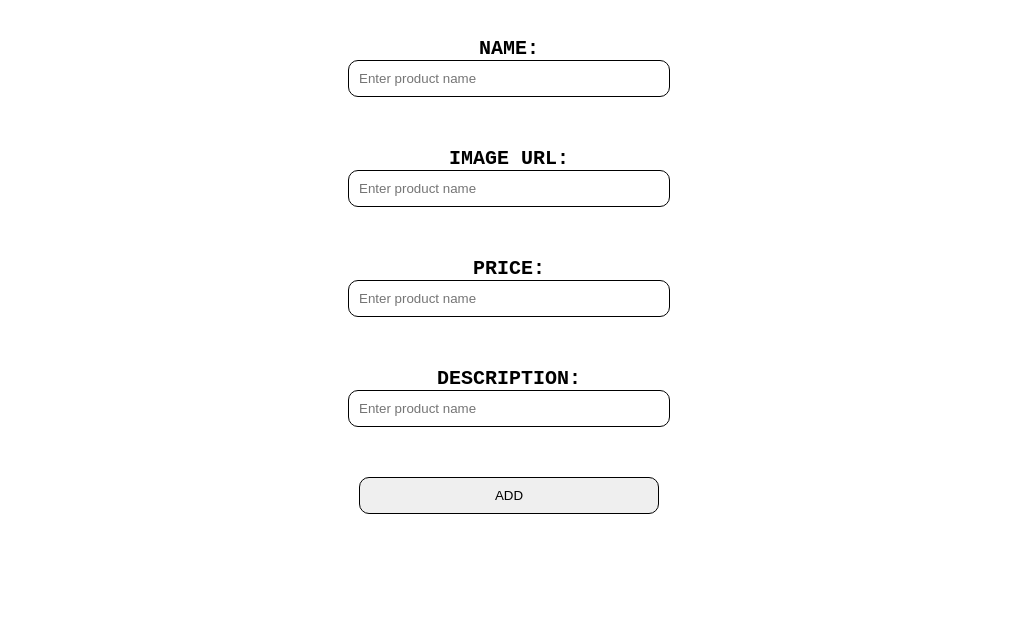
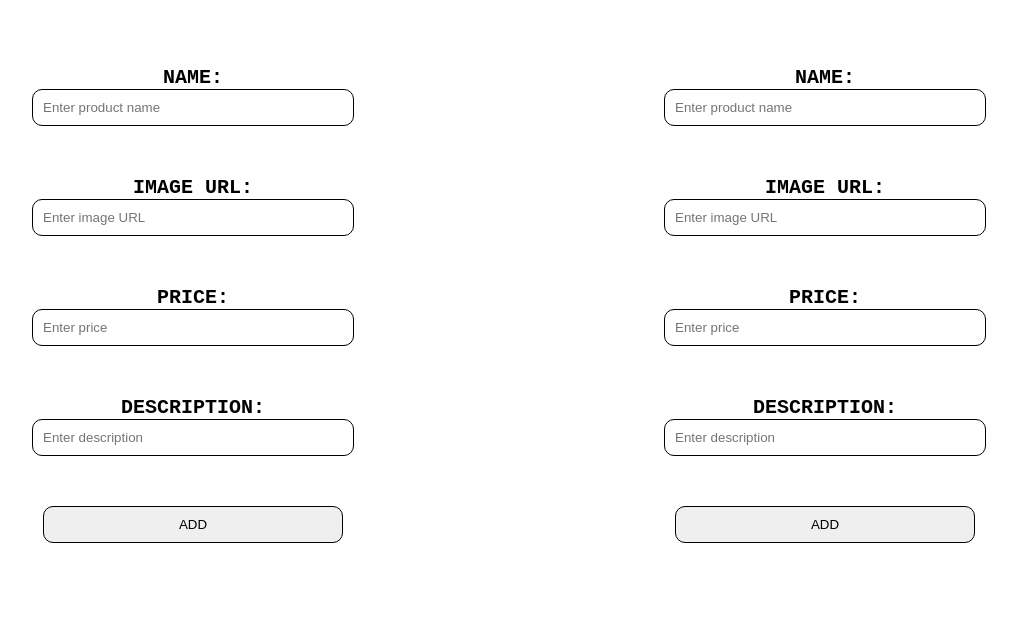
Before and after one commit to whodivyanshu/TDC_ECOM, a plain HTML site: page admin.html in a window 1280 px wide. Shown: the part 157-800 px from the top of the page, without its empty margins (131-1148 px from the left). Drawn offline with Linux system fonts and the light colour scheme.

Commit message:
i am tired

```diff
--- /dev/null
+++ b/admin.css
@@ -0,0 +1,61 @@
+
+.main {
+    display: flex;
+    flex-direction: column;
+    /* justify-content: center; */
+    width: 100%;
+    align-items: center;
+    height: 90vh;
+}
+
+.heading {
+    font-family: 'Changa One', cursive;
+
+}
+h3{
+    font-family: 'Courier New', Courier, monospace;
+}
+
+.label {
+    font-family: 'Courier New', Courier, monospace;
+    font-size: 20px;
+    font-weight: 600;
+    padding-top: 50px;
+}
+.left{
+    width: 50%;
+    display: flex;
+    flex-direction: column;
+    height: 100%;
+    justify-content: center;
+    align-items: center;
+    /* background-color: yellow; */
+}
+.right{
+    width: 50%;
+    height: 100%;
+    display: flex;
+    flex-direction: column;
+    justify-content: center;
+    align-items: center;
+}
+.mainn{
+    display: flex;
+    width: 100%;
+    height: 100%;
+}
+
+.input {
+    width: 300px;
+    padding: 10px;
+    border-radius: 10px;
+    border: 1px solid black;
+}
+
+.button {
+    padding: 10px;
+    width: 300px;
+    border-radius: 10px;
+    border: 1px solid black;
+    margin-top: 50px;
+}
--- a/admin.html
+++ b/admin.html
@@ -1,25 +1,87 @@
 <!DOCTYPE html>
 <html lang="en">
-<head>
-    <meta charset="UTF-8">
-    <meta name="viewport" content="width=device-width, initial-scale=1.0">
+  <head>
+    <meta charset="UTF-8" />
+    <meta name="viewport" content="width=device-width, initial-scale=1.0" />
     <title>Document</title>
-
-
-</head>
-<body>
-    <div style="display: flex; flex-direction: column; justify-content: center; align-items: center; height: 90vh;" class="main">
-        <h1 style="font-family: 'Courier New', Courier, monospace;">ADMIN</h1>
-        <label style="font-family: 'Courier New', Courier, monospace; font-size: 20px; font-weight: 600; padding-top: 50px;" for="name">NAME:</label>
-        <input style="width: 300px; padding: 10px; border-radius: 10px; border: 1px solid black;" placeholder="Enter product name" type="text" id="name">
-        <label style="font-family: 'Courier New', Courier, monospace; font-size: 20px; font-weight: 600; padding-top: 50px;" for="imgurl">IMAGE URL:</label>
-        <input style="width: 300px; padding: 10px; border-radius: 10px; border: 1px solid black;" placeholder="Enter product name" type="text" id="imgurl">
-        <label style="font-family: 'Courier New', Courier, monospace; font-size: 20px; font-weight: 600; padding-top: 50px;" for="price">PRICE:</label>
-        <input style="width: 300px; padding: 10px; border-radius: 10px; border: 1px solid black;" placeholder="Enter product name" type="number" id="price">
-        <label style="font-family: 'Courier New', Courier, monospace; font-size: 20px; font-weight: 600; padding-top: 50px;" for="desc">DESCRIPTION:</label>
-        <input style="width: 300px; padding: 10px; border-radius: 10px; border: 1px solid black;" placeholder="Enter product name" type="text" id="desc">
-        <button style="padding: 10px; width: 300px;border-radius: 10px;border: 1px solid black; margin-top: 50px;" onclick="add()">ADD</button>
+    <link rel="preconnect" href="https://fonts.googleapis.com" />
+    <link rel="preconnect" href="https://fonts.gstatic.com" crossorigin />
+    <link
+      href="https://fonts.googleapis.com/css2?family=Changa+One&display=swap"
+      rel="stylesheet"
+    />
+    <link rel="stylesheet" href="admin.css" />
+  </head>
+  <body>
+    <div class="main">
+      <h1 class="heading">ADMIN</h1>
+      <div class="mainn">
+        <div class="left">
+          <h3>Add data by Web Scrapping</h3>
+          <label class="label" for="name">NAME:</label>
+          <input
+            class="input"
+            placeholder="Enter product name"
+            type="text"
+            id="name"
+          />
+          <label class="label" for="imgurl">IMAGE URL:</label>
+          <input
+            class="input"
+            placeholder="Enter image URL"
+            type="text"
+            id="imgurl"
+          />
+          <label class="label" for="price">PRICE:</label>
+          <input
+            class="input"
+            placeholder="Enter price"
+            type="number"
+            id="price"
+          />
+          <label class="label" for="desc">DESCRIPTION:</label>
+          <input
+            class="input"
+            placeholder="Enter description"
+            type="text"
+            id="desc"
+          />
+          <button class="button" onclick="add()">ADD</button>
+        </div>
+        <div class="right">
+          <h3>Add data manually</h3>
+          <label class="label" for="name">NAME:</label>
+          <input
+            class="input"
+            placeholder="Enter product name"
+            type="text"
+            id="name"
+          />
+          <label class="label" for="imgurl">IMAGE URL:</label>
+          <input
+            class="input"
+            placeholder="Enter image URL"
+            type="text"
+            id="imgurl"
+          />
+          <label class="label" for="price">PRICE:</label>
+          <input
+            class="input"
+            placeholder="Enter price"
+            type="number"
+            id="price"
+          />
+          <label class="label" for="desc">DESCRIPTION:</label>
+          <input
+            class="input"
+            placeholder="Enter description"
+            type="text"
+            id="desc"
+          />
+          <button class="button" onclick="add()">ADD</button>
+        </div>
+      </div>
     </div>
-</body>
+  </body>
 </html>
 <script src="admin.js"></script>
--- a/backend/puppeter.mjs
+++ b/backend/puppeter.mjs
@@ -1,6 +1,5 @@
 import puppeteer from "puppeteer";
 import cheerio from "cheerio";
-import fs from "fs";
 
 (async () => {
   const browser = await puppeteer.launch({ headless: false });
```
